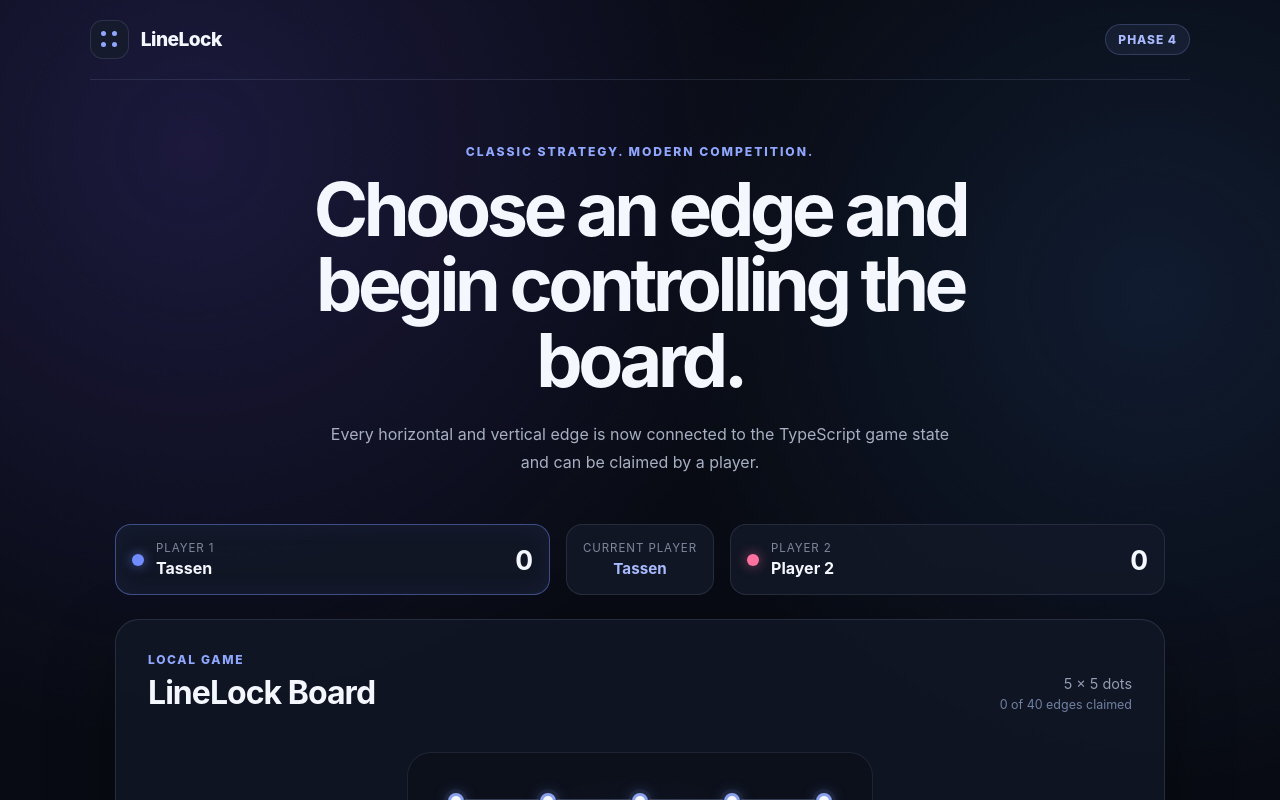
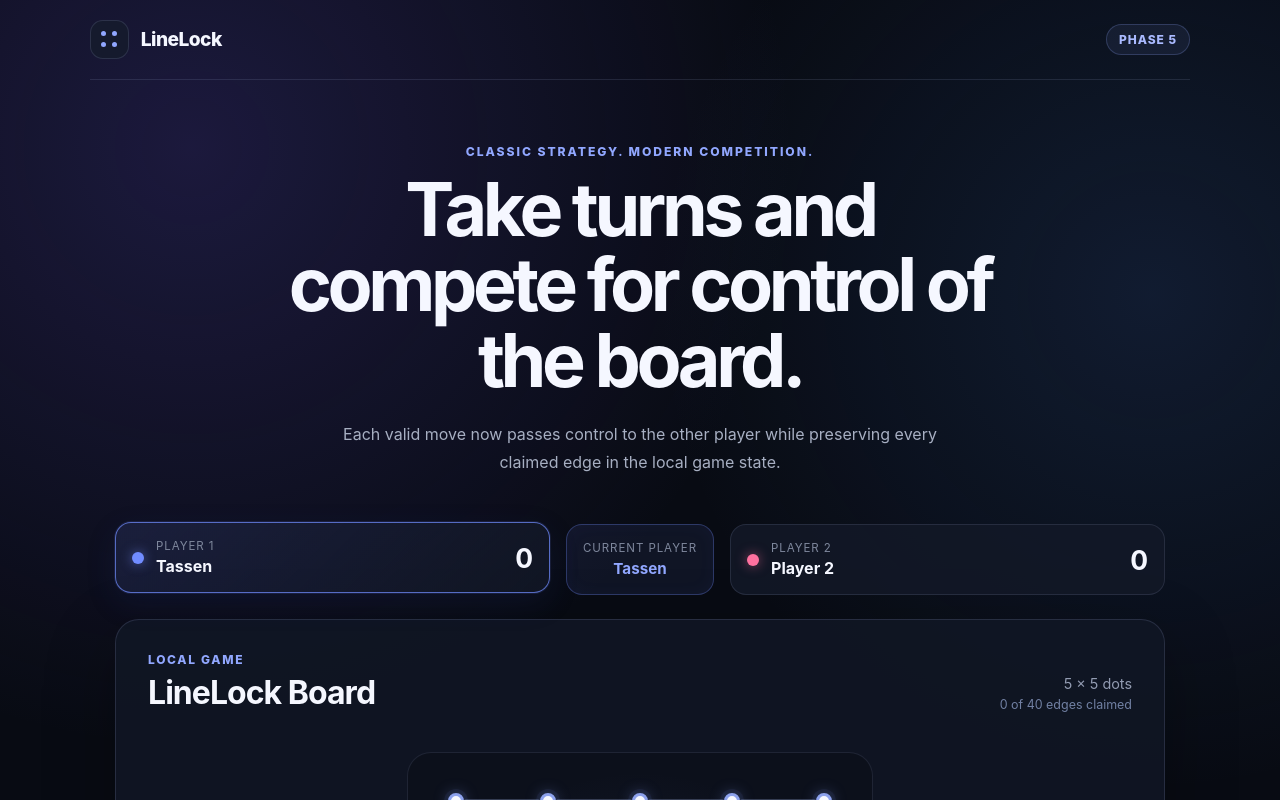
Before and after one commit to tassenraihantrima/LineLock, a React (Vite) app in the folder client/: page / in a window 1280 px wide. Shown: the top 800 px of the page. Built offline with nearby package versions, Linux system fonts and the light colour scheme.

Commit message:
Implement alternating player turns

```diff
--- a/client/src/App.css
+++ b/client/src/App.css
@@ -127,12 +127,6 @@
   padding: 1rem;
 }
 
-/* Highlight the player whose turn is currently active. */
-.player-card.active-player {
-  border-color: rgba(115, 145, 255, 0.46);
-  box-shadow: inset 0 0 24px rgba(94, 121, 227, 0.08);
-}
-
 /* Place the colored indicator beside the player name. */
 .player-information {
   display: flex;
@@ -182,7 +176,7 @@
 }
 
 /* Emphasize each player's numeric score. */
-.player-card>strong {
+.player-card> strong {
   color: #f5f7ff;
   font-size: 1.65rem;
 }
@@ -276,3 +270,70 @@
     grid-row: auto;
   }
 }
+
+/* Animate player-card styling when the active turn changes. */
+.player-card {
+  transition:
+    border-color 180ms ease,
+    background 180ms ease,
+    box-shadow 180ms ease,
+    transform 180ms ease;
+}
+
+/* Highlight Player 1's card using the blue game color. */
+.player-card.player-one-active {
+  border-color: rgba(113, 140, 255, 0.72);
+  background:
+    linear-gradient(135deg,
+      rgba(113, 140, 255, 0.12),
+      rgba(17, 22, 36, 0.96));
+  box-shadow:
+    0 0 0 1px rgba(113, 140, 255, 0.12),
+    0 10px 30px rgba(33, 52, 117, 0.16);
+  transform: translateY(-2px);
+}
+
+/* Highlight Player 2's card using the pink game color. */
+.player-card.player-two-active {
+  border-color: rgba(255, 113, 159, 0.72);
+  background:
+    linear-gradient(135deg,
+      rgba(255, 113, 159, 0.12),
+      rgba(17, 22, 36, 0.96));
+  box-shadow:
+    0 0 0 1px rgba(255, 113, 159, 0.12),
+    0 10px 30px rgba(113, 33, 66, 0.16);
+  transform: translateY(-2px);
+}
+
+/* Smoothly update the center current-player card. */
+.turn-card {
+  transition:
+    border-color 180ms ease,
+    background 180ms ease,
+    box-shadow 180ms ease;
+}
+
+/* Match the current-player card to Player 1's blue theme. */
+.turn-card.player-one-turn {
+  border-color: rgba(113, 140, 255, 0.3);
+  background: rgba(113, 140, 255, 0.08);
+  box-shadow: inset 0 0 18px rgba(113, 140, 255, 0.04);
+}
+
+/* Match the current-player card to Player 2's pink theme. */
+.turn-card.player-two-turn {
+  border-color: rgba(255, 113, 159, 0.3);
+  background: rgba(255, 113, 159, 0.08);
+  box-shadow: inset 0 0 18px rgba(255, 113, 159, 0.04);
+}
+
+/* Use blue text while Player 1 is active. */
+.turn-card.player-one-turn strong {
+  color: #91a7ff;
+}
+
+/* Use pink text while Player 2 is active. */
+.turn-card.player-two-turn strong {
+  color: #ff8eb3;
+}
--- a/client/src/App.tsx
+++ b/client/src/App.tsx
@@ -5,17 +5,17 @@ import { claimEdge } from "./game/gameRules";
 import { createInitialGameState } from "./game/gameState";
 
 function App() {
-  // Store the current game state so edge clicks can update the interface.
+  // Store the complete local game state inside the application.
   const [gameState, setGameState] = useState(() =>
     createInitialGameState(5, "Tassen", "Player 2"),
   );
 
-  // Find the active player so the interface can show whose turn it is.
+  // Find the player object matching the current player number.
   const currentPlayer = gameState.players.find(
     (player) => player.number === gameState.currentPlayer,
   );
 
-  // Claim the selected edge for the current player.
+  // Claim the selected edge for the player whose turn is currently active.
   function handleEdgeClick(edgeId: string) {
     setGameState((currentGameState) =>
       claimEdge(currentGameState, {
@@ -39,7 +39,7 @@ function App() {
           <span>LineLock</span>
         </a>
 
-        <span className="phase-badge">Phase 4</span>
+        <span className="phase-badge">Phase 5</span>
       </header>
 
       <main className="main-content">
@@ -48,11 +48,11 @@ function App() {
             Classic strategy. Modern competition.
           </p>
 
-          <h1>Choose an edge and begin controlling the board.</h1>
+          <h1>Take turns and compete for control of the board.</h1>
 
           <p className="hero-description">
-            Every horizontal and vertical edge is now connected to the
-            TypeScript game state and can be claimed by a player.
+            Each valid move now passes control to the other player while
+            preserving every claimed edge in the local game state.
           </p>
         </section>
 
@@ -60,7 +60,12 @@ function App() {
           className="game-information"
           aria-label="Game information"
         >
-          <article className="player-card active-player">
+          <article
+            className={`player-card ${gameState.currentPlayer === 1
+                ? "active-player player-one-active"
+                : ""
+              }`}
+          >
             <div className="player-information">
               <span className="player-dot player-one-dot" />
 
@@ -73,12 +78,23 @@ function App() {
             <strong>{gameState.players[0].score}</strong>
           </article>
 
-          <article className="turn-card">
+          <article
+            className={`turn-card ${gameState.currentPlayer === 1
+                ? "player-one-turn"
+                : "player-two-turn"
+              }`}
+            aria-live="polite"
+          >
             <p>Current player</p>
-            <strong>{currentPlayer?.name ?? "Player 1"}</strong>
+            <strong>{currentPlayer?.name ?? "Unknown player"}</strong>
           </article>
 
-          <article className="player-card">
+          <article
+            className={`player-card ${gameState.currentPlayer === 2
+                ? "active-player player-two-active"
+                : ""
+              }`}
+          >
             <div className="player-information">
               <span className="player-dot player-two-dot" />
 
@@ -101,9 +117,8 @@ function App() {
           <span aria-hidden="true">i</span>
 
           <p>
-            Click any available edge to claim it. All moves currently
-            belong to Player 1 because player-turn switching will be added
-            in Phase 5.
+            Players alternate after every valid edge claim. Box detection,
+            scoring, and the extra-turn rule will be introduced in Phase 6.
           </p>
         </section>
       </main>
--- a/client/src/game/gameRules.ts
+++ b/client/src/game/gameRules.ts
@@ -117,21 +117,20 @@ export function determineWinner(
     return null;
 }
 
-// Claim one available edge without changing the current player.
-// Player-turn changes will be added separately in Phase 5.
+// Claim an available edge and then pass the turn to the other player.
 export function claimEdge(
     gameState: GameState,
     move: Move,
 ): GameState {
-    // Reuse the existing validation rules before changing the game state.
+    // Validate the requested move before changing any game data.
     const validationResult = validateMove(gameState, move);
 
-    // Return the unchanged state when the requested move is invalid.
+    // Invalid moves return the existing state without switching turns.
     if (!validationResult.isValid) {
         return gameState;
     }
 
-    // Create a new edge array so the original game state is not mutated.
+    // Create a new edge array instead of mutating the existing state.
     const updatedEdges = gameState.edges.map((edge) => {
         if (edge.id !== move.edgeId) {
             return edge;
@@ -143,10 +142,14 @@ export function claimEdge(
         };
     });
 
-    // Return a new game state containing the claimed edge.
+    // Determine which player should act after the current move.
+    const nextPlayer = gameState.currentPlayer === 1 ? 2 : 1;
+
+    // Return a new game state containing the claimed edge and next player.
     return {
         ...gameState,
         edges: updatedEdges,
+        currentPlayer: nextPlayer,
         moveCount: gameState.moveCount + 1,
     };
 }
```
Also changed, not shown: 2 other files (tests, documents, lock files or other folders).
